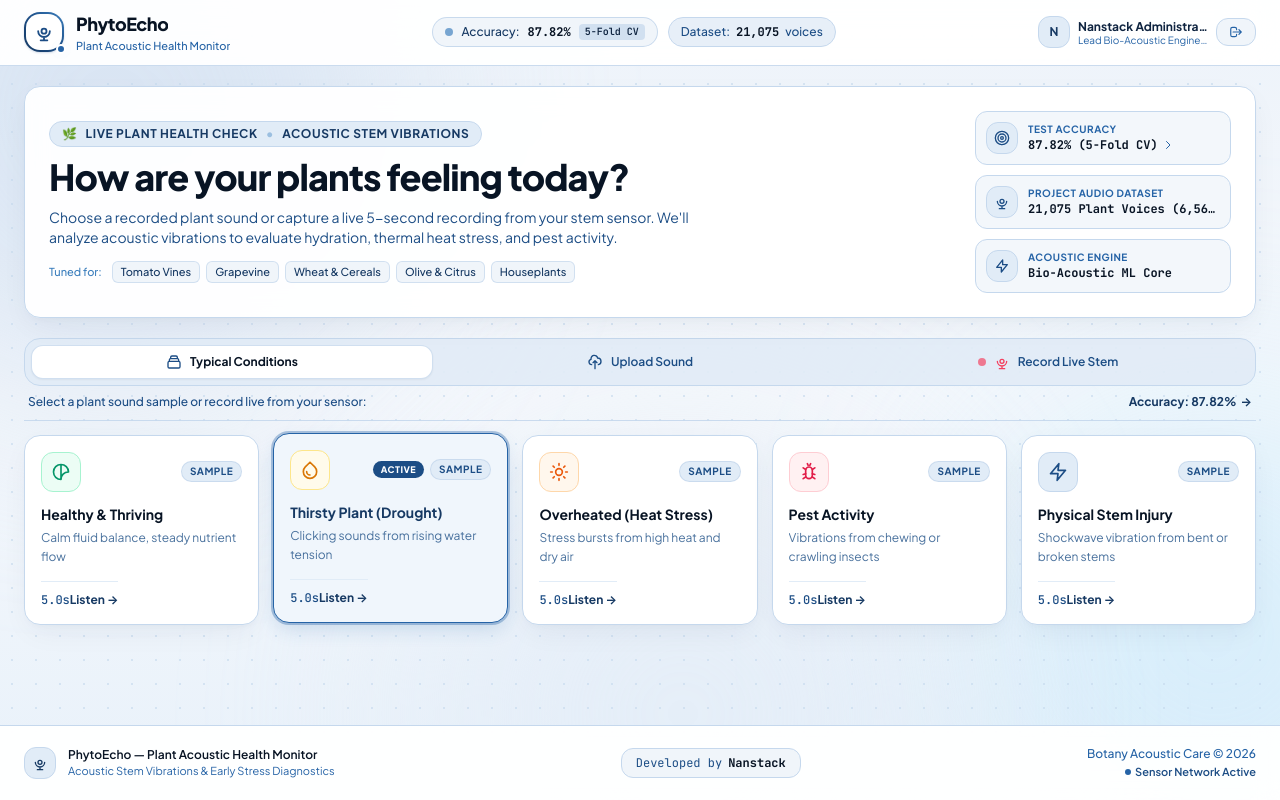
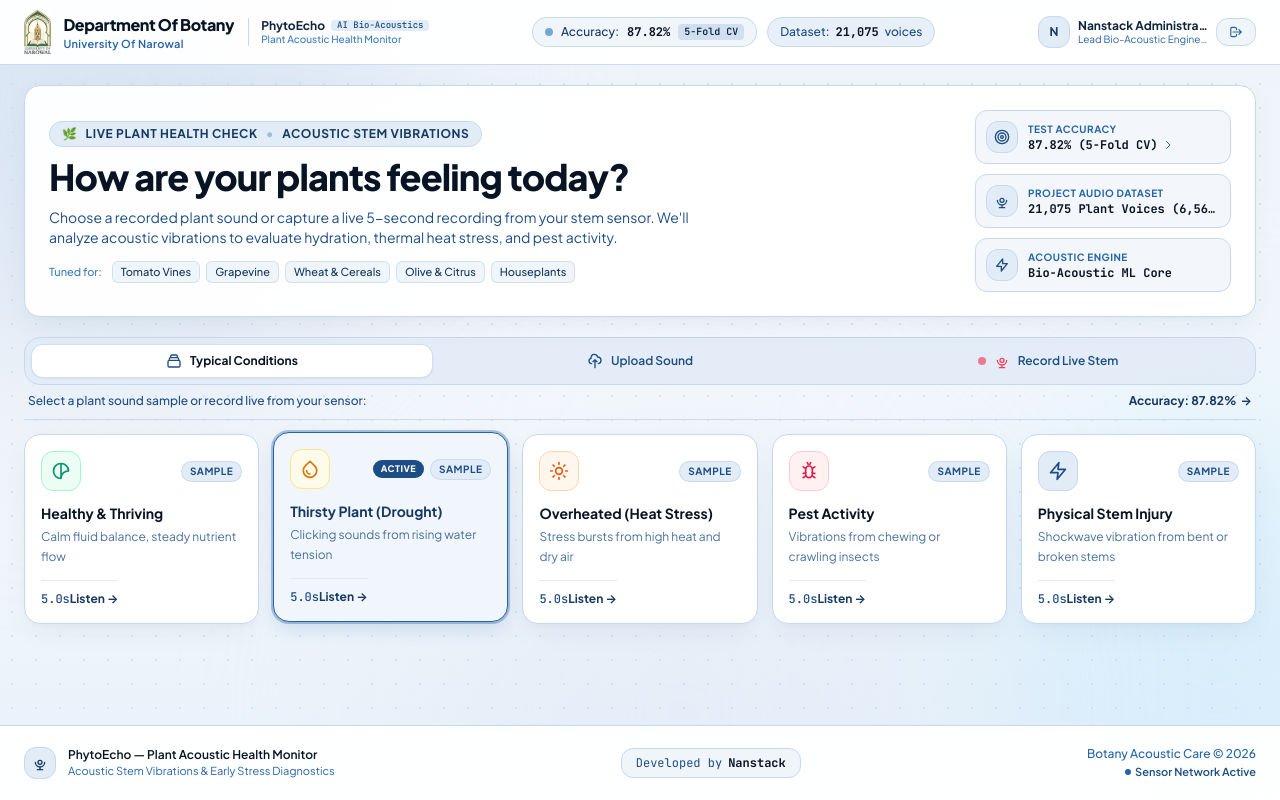
Before and after one commit to ahmadbuttt6741/plant-emit-sounds, a Flask app: page /dashboard in a window 1280 px wide. Run offline with Flask 3, Linux system fonts and the light colour scheme; a user stored in the database is signed in; data comes from the database, SQL or seed files in the repository; both versions use the stored data as it was after the commit; some libraries are stand-ins or nearby versions.

Commit message:
Add University Of Narowal Department Of Botany logo and title to header

```diff
--- a/demo/templates/index.html
+++ b/demo/templates/index.html
@@ -148,25 +148,30 @@
   <header class="sticky top-0 z-50 bg-white/95 backdrop-blur-xl border-b border-navy-200/90 px-3 sm:px-6 py-2.5 transition-all shadow-xs">
     <div class="max-w-7xl mx-auto flex items-center justify-between gap-2 sm:gap-4">
 
-      <!-- Brand & Title -->
-      <div class="flex items-center space-x-2.5 sm:space-x-3 min-w-0">
-        <a href="/dashboard" class="flex items-center space-x-2.5 sm:space-x-3 group cursor-pointer">
-          <div class="relative flex items-center justify-center w-9 h-9 sm:w-10 sm:h-10 rounded-2xl bg-gradient-to-tr from-navy-800 via-navy-700 to-navy-500 p-0.5 shadow-sm shadow-navy-700/20 shrink-0 group-hover:scale-105 transition-transform">
-            <div class="w-full h-full bg-white rounded-[14px] flex items-center justify-center">
-              <svg class="w-4 h-4 sm:w-5 sm:h-5 text-navy-700" fill="none" stroke="currentColor" viewBox="0 0 24 24">
-                <path stroke-linecap="round" stroke-linejoin="round" stroke-width="2.2" d="M19 11a7 7 0 01-7 7m0 0a7 7 0 01-7-7m7 7v4m0 0H8m4 0h4m-4-8a3 3 0 100-6 3 3 0 000 6z" />
-              </svg>
-            </div>
-            <span class="absolute -bottom-0.5 -right-0.5 flex h-2.5 w-2.5">
-              <span class="animate-ping absolute inline-flex h-full w-full rounded-full bg-navy-400 opacity-75"></span>
-              <span class="relative inline-flex rounded-full h-2.5 w-2.5 bg-navy-600 border-2 border-white"></span>
-            </span>
+      <!-- Brand & Title: Department of Botany, University of Narowal -->
+      <div class="flex items-center min-w-0">
+        <a href="/dashboard" class="flex items-center gap-2.5 sm:gap-3 group cursor-pointer min-w-0">
+          <div class="h-10 sm:h-11 w-auto flex items-center justify-center shrink-0">
+            <img src="/static/images/uon_logo.png" alt="University Of Narowal Logo" class="h-10 sm:h-11 w-auto object-contain group-hover:scale-105 transition-transform drop-shadow-2xs">
           </div>
           <div class="min-w-0">
-            <div class="flex items-center gap-1.5 sm:gap-2">
-              <span class="font-extrabold text-base sm:text-lg tracking-tight text-navy-950 group-hover:text-navy-700 transition-colors truncate">PhytoEcho</span>
-            </div>
-            <p class="text-[11px] text-navy-600 font-medium hidden sm:block truncate">Plant Acoustic Health Monitor</p>
+            <div class="font-extrabold text-sm sm:text-base tracking-tight text-navy-950 group-hover:text-navy-700 transition-colors leading-tight truncate">
+              Department Of Botany
+            </div>
+            <div class="text-[10px] sm:text-[11px] text-navy-600 font-semibold tracking-wide leading-tight truncate">
+              University Of Narowal
+            </div>
+          </div>
+          <div class="hidden lg:flex items-center pl-3 ml-0.5 border-l border-navy-200">
+            <div class="text-left">
+              <div class="text-xs font-bold text-navy-900 leading-tight flex items-center gap-1.5">
+                <span>PhytoEcho</span>
+                <span class="text-[9px] px-1.5 py-0.2 rounded bg-navy-100 text-navy-700 font-mono font-medium">AI Bio-Acoustics</span>
+              </div>
+              <div class="text-[10px] text-navy-500 font-medium leading-tight">
+                Plant Acoustic Health Monitor
+              </div>
+            </div>
           </div>
         </a>
       </div>
```
Also changed, not shown: demo/templates/landing.html (+24 -17 lines), demo/static/images/uon_logo.png (added), demo/users.db.
